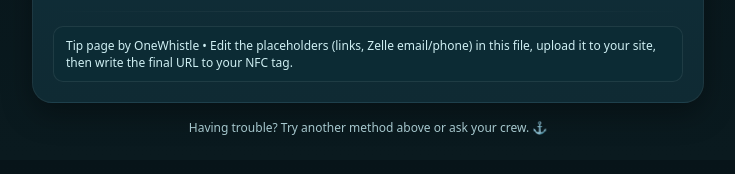
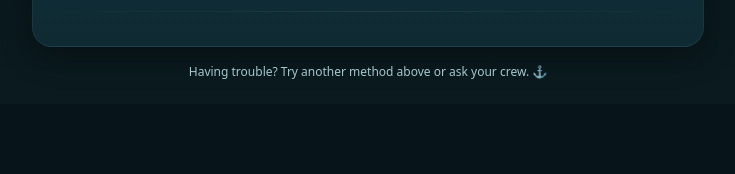
Before and after one commit to adrianjw31/Tips-for-Crew, a plain HTML site: page index.html in a window 1280 px wide. Shown: the part 490-664 px from the top of the page, without its empty margins (272-1007 px from the left). Drawn offline with Linux system fonts and the light colour scheme.

Commit message:
Add files via upload

```diff
--- a/index.html
+++ b/index.html
@@ -130,10 +130,6 @@
       </div>
 
       <div class="divider"></div>
-
-      <div class="notice">
-        Tip page by OneWhistle • Edit the placeholders (links, Zelle email/phone) in this file, upload it to your site, then write the final URL to your NFC tag.
-      </div>
     </div>
 
     <div class="foot">
```
